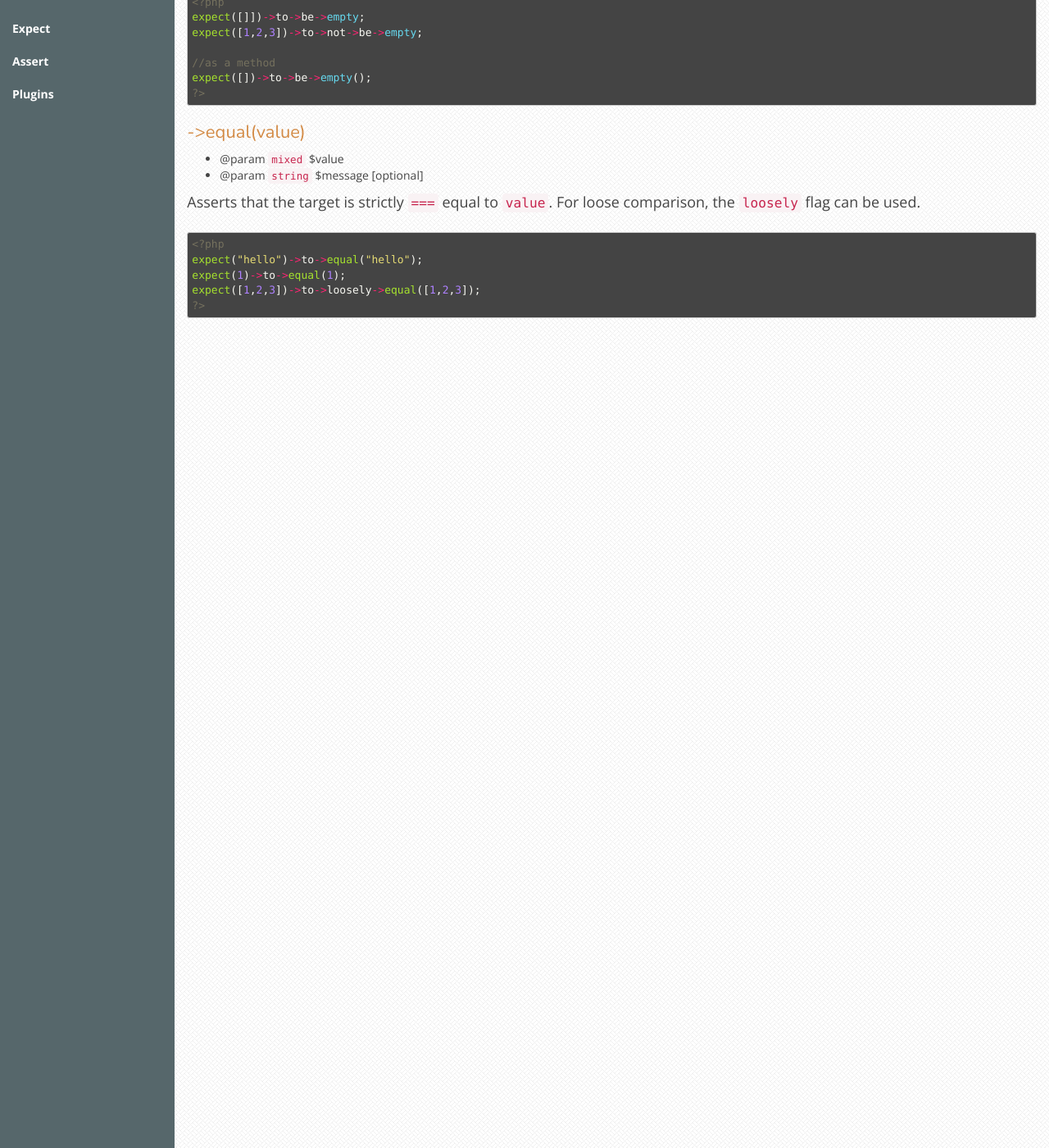
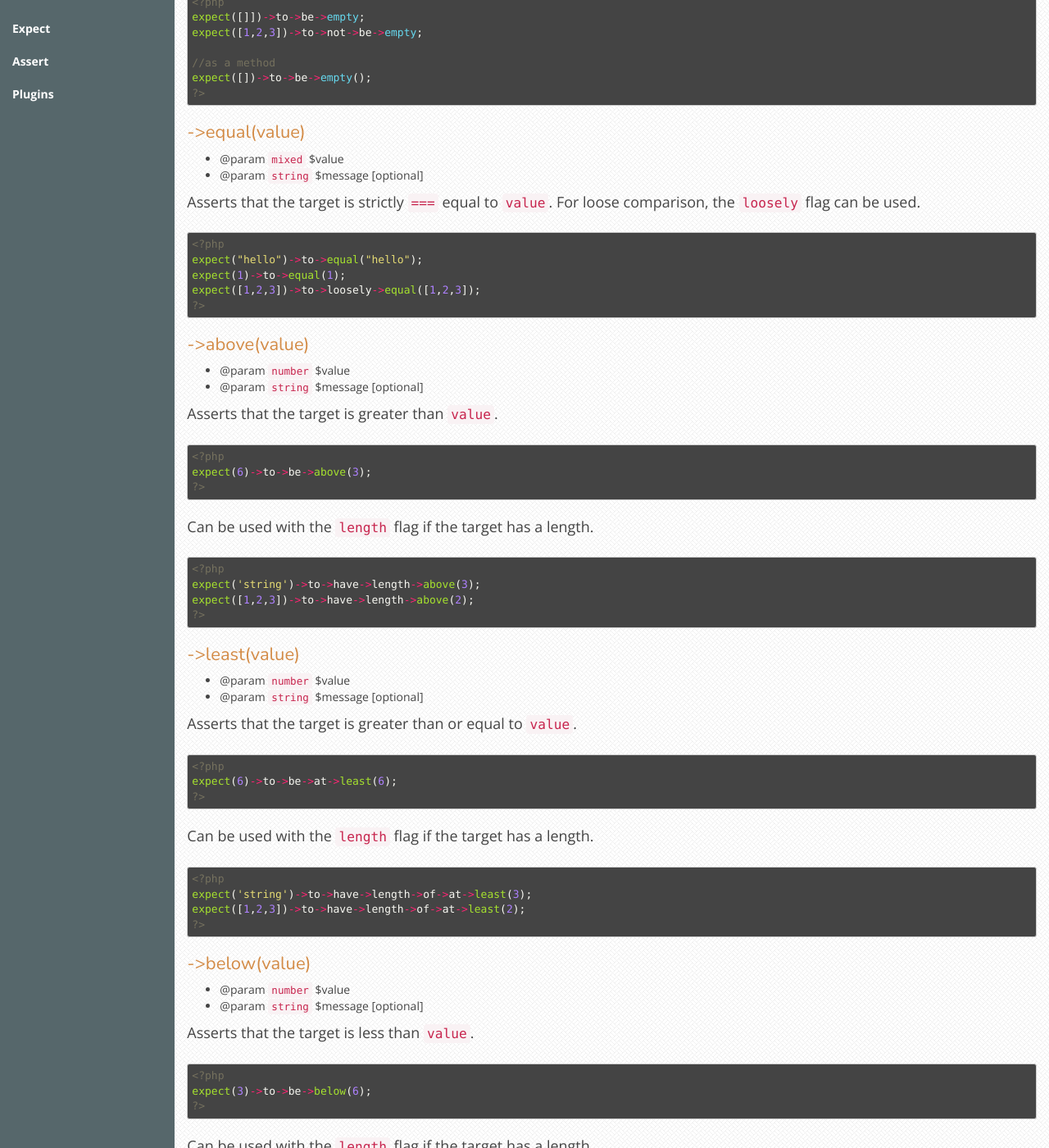
Before and after one commit to peridot-php/leo, a Jekyll site: the page built from expect.html, in a window 1280 px wide and 1400 px high, scrolled down 2666 px. Shown: the whole window at 82% size. Built offline with Jekyll 4.4.1, drawn with Linux system fonts in a browser that asks for light colours; nearby versions of some CDN libraries; some of the changed text lies outside the part shown.

Commit message:
add docs for countable assertions

```diff
--- a/expect.html
+++ b/expect.html
@@ -207,3 +207,144 @@ expect(1)->to->equal(1);
 expect([1,2,3])->to->loosely->equal([1,2,3]);
 ?>
 {% endhighlight %}
+
+<h2>->above(value)</h2>
+
+<ul>
+	<li>@param <code>number</code> $value</li>
+	<li>@param <code>string</code> $message [optional]</li>
+</ul>
+
+<p>
+	Asserts that the target is greater than <code>value</code>.
+</p>
+
+{% highlight php %}
+<?php
+expect(6)->to->be->above(3);
+?>
+{% endhighlight %}
+
+<p>
+	Can be used with the <code>length</code> flag if the target has a length.
+</p>
+
+{% highlight php %}
+<?php
+expect('string')->to->have->length->above(3);
+expect([1,2,3])->to->have->length->above(2);
+?>
+{% endhighlight %}
+
+<h2>->least(value)</h2>
+
+<ul>
+	<li>@param <code>number</code> $value</li>
+	<li>@param <code>string</code> $message [optional]</li>
+</ul>
+
+<p>
+	Asserts that the target is greater than or equal to <code>value</code>.
+</p>
+
+{% highlight php %}
+<?php
+expect(6)->to->be->at->least(6);
+?>
+{% endhighlight %}
+
+<p>
+	Can be used with the <code>length</code> flag if the target has a length.
+</p>
+
+{% highlight php %}
+<?php
+expect('string')->to->have->length->of->at->least(3);
+expect([1,2,3])->to->have->length->of->at->least(2);
+?>
+{% endhighlight %}
+
+<h2>->below(value)</h2>
+
+<ul>
+	<li>@param <code>number</code> $value</li>
+	<li>@param <code>string</code> $message [optional]</li>
+</ul>
+
+<p>
+	Asserts that the target is less than <code>value</code>.
+</p>
+
+{% highlight php %}
+<?php
+expect(3)->to->be->below(6);
+?>
+{% endhighlight %}
+
+<p>
+	Can be used with the <code>length</code> flag if the target has a length.
+</p>
+
+{% highlight php %}
+<?php
+expect('hi')->to->have->length->below(3);
+expect([1])->to->have->length->below(2);
+?>
+{% endhighlight %}
+
+<h2>->most(value)</h2>
+
+<ul>
+	<li>@param <code>number</code> $value</li>
+	<li>@param <code>string</code> $message [optional]</li>
+</ul>
+
+<p>
+	Asserts that the target is less than or equal to <code>value</code>.
+</p>
+
+{% highlight php %}
+<?php
+expect(3)->to->be->at->most(3);
+?>
+{% endhighlight %}
+
+<p>
+	Can be used with the <code>length</code> flag if the target has a length.
+</p>
+
+{% highlight php %}
+<?php
+expect('hi')->to->have->length->of->at->most(3);
+expect([1,2,3])->to->have->length->of->at->most(5);
+?>
+{% endhighlight %}
+
+<h2>->within(lower, upper)</h2>
+
+<ul>
+	<li>@param <code>number</code> $lower</li>
+	<li>@param <code>number</code> $upper</li>
+	<li>@param <code>string</code> $message [optional]</li>
+</ul>
+
+<p>
+	Asserts that the target is between <code>lower</code> (inclusive), and <code>upper</code> (inclusive).
+</p>
+
+{% highlight php %}
+<?php
+expect(3)->to->be->within(2, 4);
+?>
+{% endhighlight %}
+
+<p>
+	Can be used with the <code>length</code> flag if the target has a length.
+</p>
+
+{% highlight php %}
+<?php
+expect('hi')->to->have->length->within(2, 4);
+expect([1,2,3])->to->have->length->within(2, 4);
+?>
+{% endhighlight %}
```
Also changed, not shown: 1 other file.
